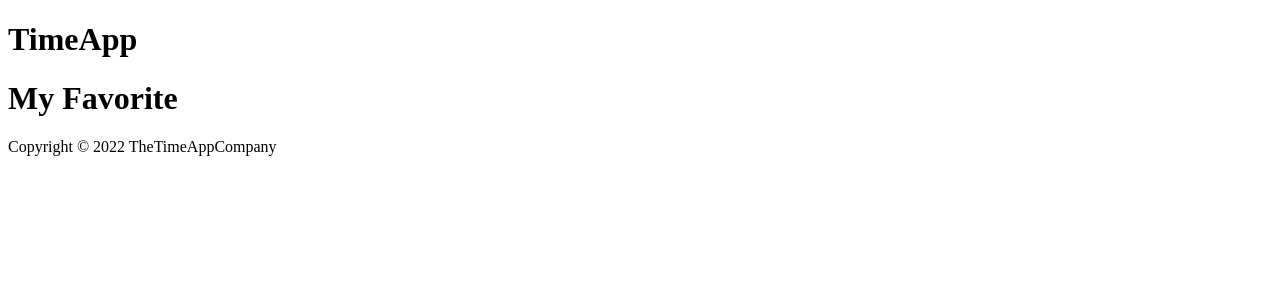
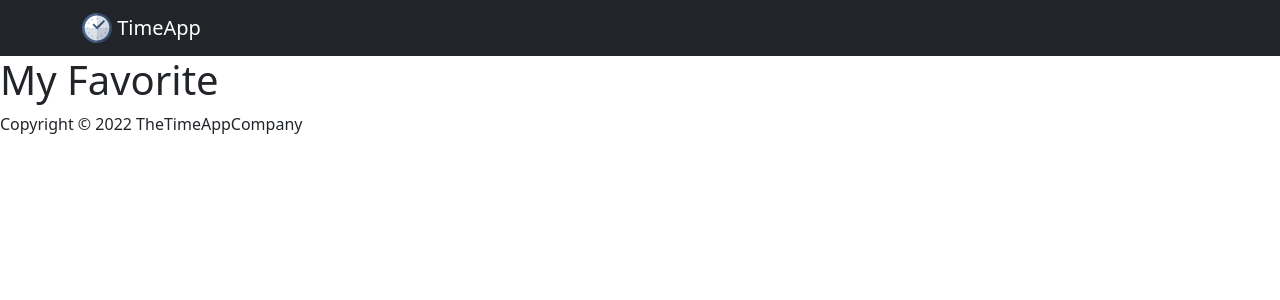
Before and after one commit to argjend551/TimeApp, a React (Vite) app: page /favorites in a window 1280 px wide. Shown: the top 300 px of the page. Built offline with nearby package versions, Linux system fonts and the light colour scheme.

Commit message:
Added react-bootstrap to project aswell as a proper header and graphics.

```diff
--- a/package.json
+++ b/package.json
@@ -7,7 +7,9 @@
     "preview": "vite preview"
   },
   "dependencies": {
+    "bootstrap": "^5.1.3",
     "react": "^17.0.2",
+    "react-bootstrap": "^2.1.1",
     "react-dom": "^17.0.2",
     "react-router-dom": "^6.2.1"
   },
--- a/src/Header.jsx
+++ b/src/Header.jsx
@@ -1,5 +1,27 @@
+// More info https://react-bootstrap.netlify.app/components/navbar/#navbars /Tim
+
+import Navbar from 'react-bootstrap/Navbar'
+import Button from 'react-bootstrap/Button';
+import { Container } from 'react-bootstrap'
+import { Nav } from 'react-bootstrap'
+import 'bootstrap/dist/css/bootstrap.min.css';
+
 export default function Header() {
-  return <header>
-    <h1>TimeApp</h1>
-  </header>;
+
+  return <>
+    <Navbar bg="dark" variant="dark">
+      <Container>
+        <Navbar.Brand href="#home">
+          <img
+            alt=""
+            src="/timezone.svg"
+            width="30"
+            height="30"
+            className="d-inline-block align-top"
+          />{' '}
+          TimeApp
+        </Navbar.Brand>
+      </Container>
+    </Navbar>
+  </>
 }
```
Also changed, not shown: public/timezone.svg (added), 1 other file (tests, documents, lock files or other folders).
